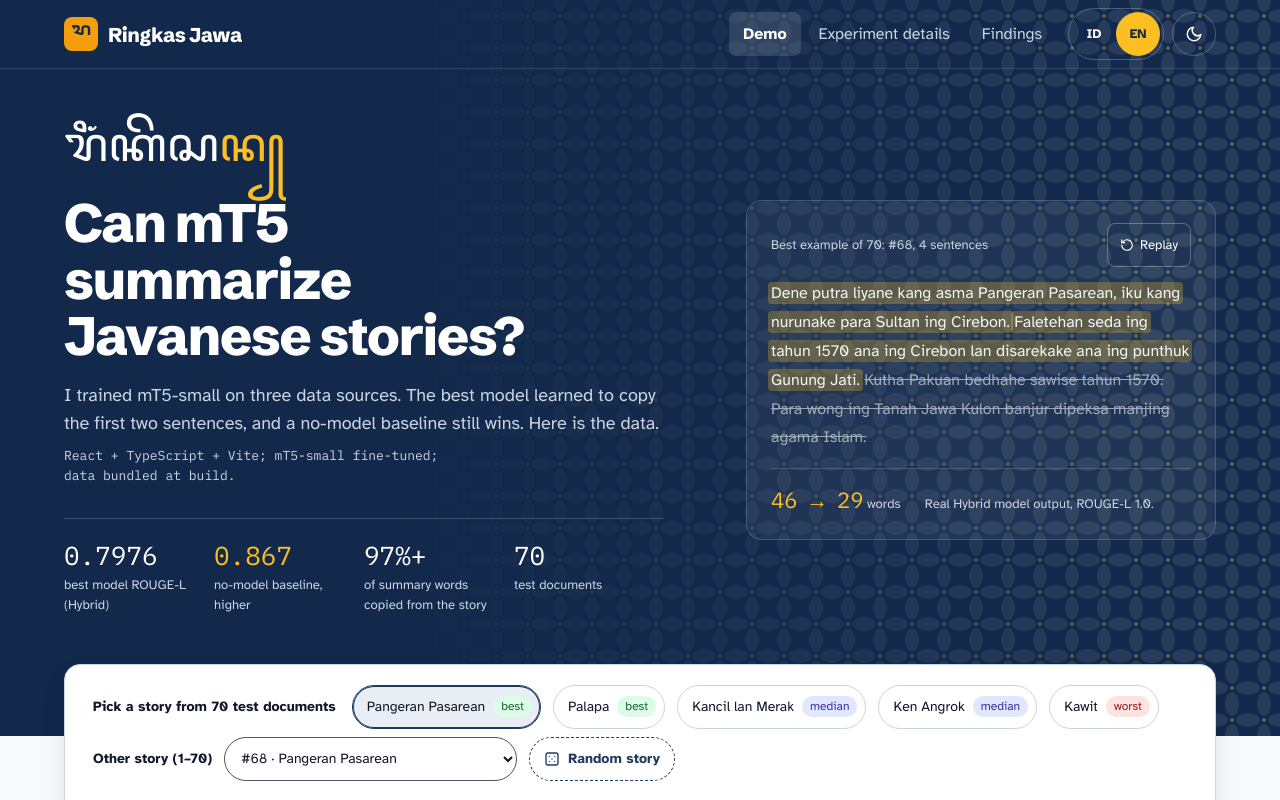
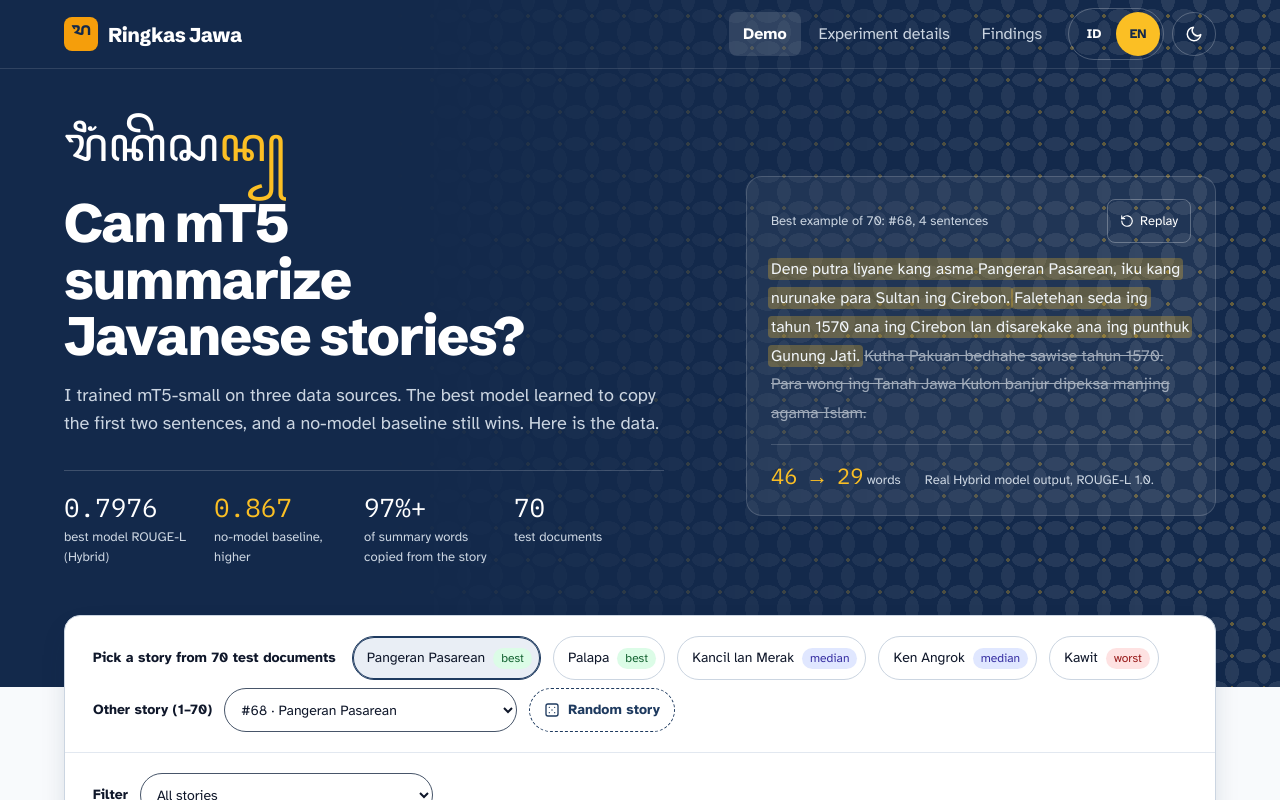
Before and after one commit to Syafrianahmad/skripsi, a React (Vite) app: page / in a window 1280 px wide. Shown: the top 800 px of the page. Built offline with nearby package versions, Linux system fonts and the light colour scheme.

Commit message:
chore: hapus baris tumpukan teknologi di hero

```diff
--- a/src/components/Hero.tsx
+++ b/src/components/Hero.tsx
@@ -56,9 +56,6 @@
         <p className="hero-sub rv" style={{ animationDelay: '100ms' }}>
           {t.hero.sub}
         </p>
-        <p className="hero-stack rv" style={{ animationDelay: '150ms' }}>
-          {t.hero.stack}
-        </p>
         <dl className="hero-stats">
           {stats.map((s, i) => (
             <div key={s.label} className="rv" style={{ animationDelay: `${200 + i * 60}ms` }}>
--- a/src/i18n/en.ts
+++ b/src/i18n/en.ts
@@ -21,7 +21,6 @@
     aksaraLabel: 'Summary (Javanese script)',
     h1: 'Can mT5 summarize Javanese stories?',
     sub: 'I trained mT5-small on three data sources. The best model learned to copy the first two sentences, and a no-model baseline still wins. Here is the data.',
-    stack: 'React + TypeScript + Vite; mT5-small fine-tuned; data bundled at build.',
     statBest: 'best model ROUGE-L (Hybrid)',
     statBaseline: 'no-model baseline, higher',
     statCopied: 'of summary words copied from the story',
--- a/src/i18n/id.ts
+++ b/src/i18n/id.ts
@@ -19,7 +19,6 @@
     aksaraLabel: 'Ringkesan (aksara Jawa)',
     h1: 'Bisakah mT5 meringkas cerita Jawa?',
     sub: 'Saya melatih mT5-small dengan tiga sumber data. Model terbaik belajar menyalin dua kalimat pertama, dan baseline tanpa model masih menang. Ini datanya.',
-    stack: 'React + TypeScript + Vite; mT5-small fine-tune; data dibundel saat build.',
     statBest: 'ROUGE-L model terbaik (Hybrid)',
     statBaseline: 'baseline tanpa model, lebih tinggi',
     statCopied: 'kata ringkasan disalin dari cerita',
--- a/src/styles.css
+++ b/src/styles.css
@@ -571,15 +571,6 @@
   font-size: 18px;
 }
 
-/* stack line: #cbd5e1 on --hero is about 9.9:1 */
-.hero-stack {
-  margin: 8px 0 0;
-  max-width: 52ch;
-  font-family: var(--font-mono);
-  font-size: 13px;
-  color: #cbd5e1;
-}
-
 .hero-stats {
   max-width: 600px;
   margin: 32px 0 0;
```
